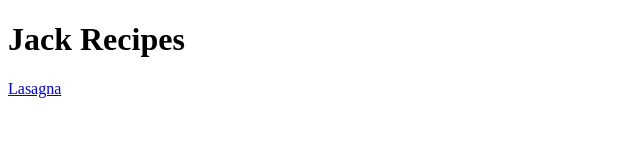
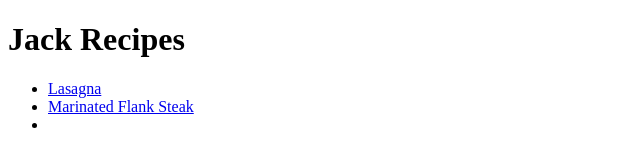
Before and after one commit to jts1112/odin-recipes, a plain HTML site: page index.html in a window 1280 px wide. Shown: the whole page, without its empty margins (0-640 px from the left). Drawn offline with Linux system fonts and the light colour scheme.

Commit message:
Modify Index.html to support marinatedSteak

```diff
--- a/index.html
+++ b/index.html
@@ -7,6 +7,16 @@
 </head>
 <body>
     <h1>Jack Recipes</h1>
-    <a href="recipes/lasagna.html">Lasagna</a>
+    <ul>
+        <li>
+            <a href="recipes/lasagna.html">Lasagna</a>
+        </li>
+        <li>
+            <a href="recipes/marinatedSteak.html">Marinated Flank Steak</a>
+        </li>
+        <li>
+
+        </li>
+    </ul>
 </body>
 </html>
```
